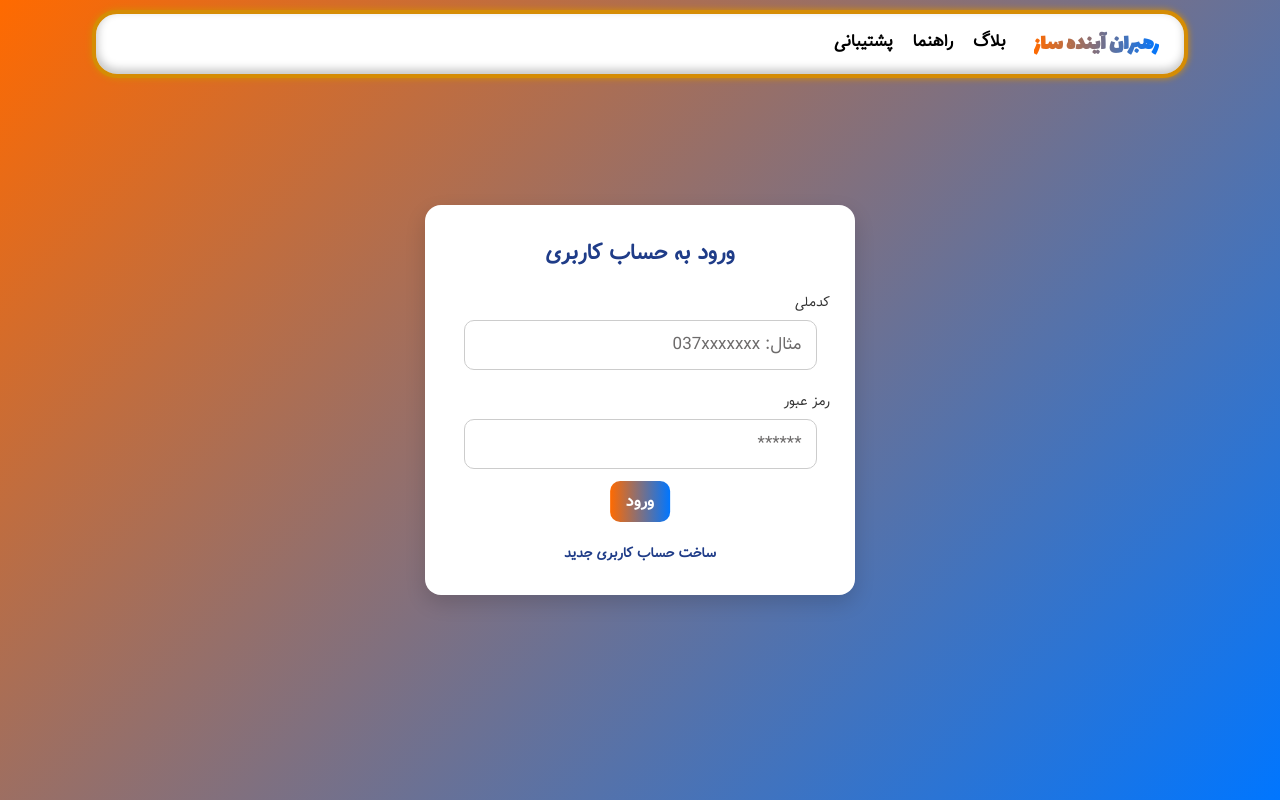
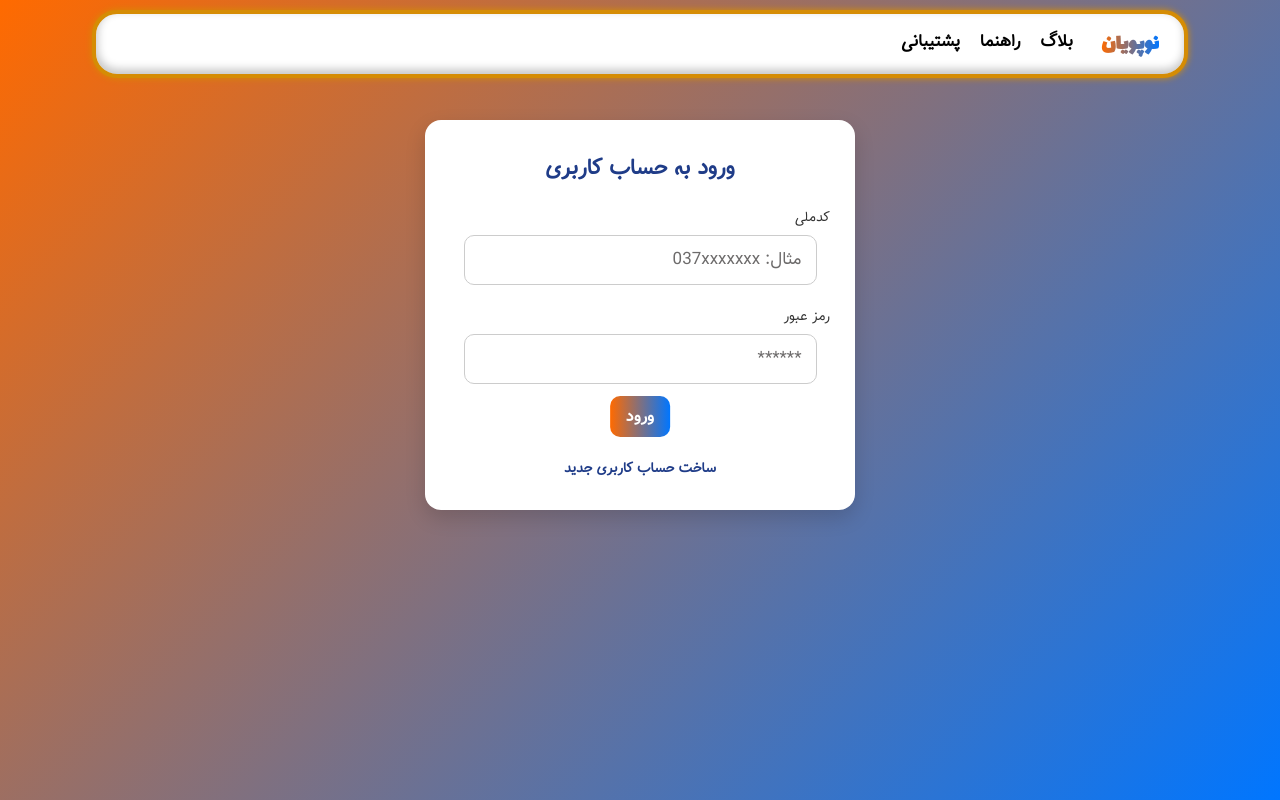
Before and after one commit to amirali5370/Alfa, a Flask app: page /login in a window 1280 px wide. Run offline with Flask 3, Linux system fonts and the light colour scheme; some libraries are stand-ins or nearby versions.

Commit message:
debug the register page and change name to "نوپویان"

```diff
--- a/blueprints/user.py
+++ b/blueprints/user.py
@@ -127,7 +127,7 @@ def robots():
 # ------------- LOGIN AND REGISTER-------------
 #register page
 @app.route("/register", methods = ["POST","GET"],  strict_slashes=False)
-@limiter.limit("3 per hour")
+# @limiter.limit("3 per hour")
 def register():
     if current_user.is_authenticated:
         if next != None:
--- /dev/null
+++ b/static/scripts/user/login.js
@@ -0,0 +1,4 @@
+//set top of login card
+const el = document.querySelector('nav#navbar');
+const heightNav = el.offsetHeight;
+document.querySelector('.login-card').style.marginTop=`${heightNav + 52}px`;
--- a/static/scripts/user/register.js
+++ b/static/scripts/user/register.js
@@ -124,4 +124,4 @@ function fetchCities(province) {
 //set top of login card
 const el = document.querySelector('nav#navbar');
 const heightNav = el.offsetHeight;
-document.querySelector('.login-card').style.top=`${heightNav - 28}px`;
+document.querySelector('.login-card').style.marginTop=`${heightNav + 52}px`;
--- a/static/styles/user/register.css
+++ b/static/styles/user/register.css
@@ -3,7 +3,7 @@
     padding: 0;
     min-height: 100vh;
     display: flex;
-    align-items: center;
+    align-items: baseline;
     justify-content: center;
     background: linear-gradient(135deg, #FF6A00, #0076FF);
     width: 100%;
@@ -19,8 +19,7 @@
     display: flex;
     flex-direction: column;
     gap: 20px;
-
-    position: relative;
+    margin-bottom: 10px;
 }
 
 .login-header {
--- a/templates/404page.html
+++ b/templates/404page.html
@@ -14,7 +14,7 @@
     <div class="content">
       <h1>این محتوا در کلاس ما ثبت نشده!</h1>
       <p class="lead">صفحه‌ای که به دنبال آن بودید یافت نشد یا ممکن است حذف شده باشد.</p>
-      <a href="/" class="btn">بازگشت به رهبران پیشتاز</a>
+      <a href="/" class="btn">بازگشت به نوپویان</a>
     </div>
     <div class="content">
         <div class="num">404</div>
--- a/templates/admin/blog.html
+++ b/templates/admin/blog.html
@@ -1,7 +1,7 @@
 {% extends "admin/panel.html" %}
 {% block head %}
     <meta name="more_of_page" content="{{ csrf_token() }}">
-    <title>رهبران پیشتاز | بلاگ</title>
+    <title>نوپویان | بلاگ</title>
     <link rel="stylesheet" href="{{ url_for('static', filename='styles/user/blog.css') }}">
 {% endblock %}
 {% block body %}
--- a/templates/admin/login.html
+++ b/templates/admin/login.html
@@ -7,7 +7,7 @@
     <meta name="more_of_page" content="{{ csrf_token() }}">
     <meta charset="UTF-8">
     <meta name="viewport" content="width=device-width, initial-scale=1.0">
-    <title>رهبران پیشتاز | ورود</title>
+    <title>نوپویان | ورود</title>
     <meta name="robots" content="noindex, nofollow">
 
 </head>
--- a/templates/admin/single_blog.html
+++ b/templates/admin/single_blog.html
@@ -2,7 +2,7 @@
 {% block head %}
 <meta name="more_of_page" content="{{ csrf_token() }}">
 <link rel="stylesheet" href="{{ url_for('static', filename='styles/user/single_blog.css') }}">
-<title>رهبران پیشتاز | {{news.title | default('ایجاد خبر') }}</title>
+<title>نوپویان | {{news.title | default('ایجاد خبر') }}</title>
 <style>
     .blog_post {
         width: 100% !important;
--- a/templates/main.html
+++ b/templates/main.html
@@ -56,7 +56,7 @@
     <div id="body_co">
         <nav id="navbar">
             <ul id="menu_bar">
-                <a href="{{ url_for('user.home') }}" id="nav_icon">رهبران آینده ساز</a>
+                <a href="{{ url_for('user.home') }}" id="nav_icon">نوپویان</a>
                 <li><a href="{{ url_for('user.blog') }}">بلاگ</a></li>
                 <li><a href="{{ url_for('user.guide') }}">راهنما</a></li>
                 <li><a href="{{ url_for('user.support') }}">پشتیبانی</a></li>
@@ -91,9 +91,9 @@
                 <section class="fot_part">
                     <span class="fo_name_co">
                         <h1>
-                            رهبران آینده ساز
+                            نوپویان
                         </h1>
-                        <h1 class="copy_name">رهبران آینده ساز</h1>
+                        <h1 class="copy_name">نوپویان</h1>
                     </span>
                     <!-- 260 -->
                     <span id="fo_about_us">
--- a/templates/user/blog.html
+++ b/templates/user/blog.html
@@ -2,7 +2,7 @@
 {% block head %}
     <meta name="more_of_page" content="{{ csrf_token() }}">
 
-    <title>رهبران پیشتاز | بلاگ</title>
+    <title>نوپویان | بلاگ</title>
     <meta name="description" content="اخبار، مقالات و منابع آموزشی ویژه دانش‌آموزان و معلمان طرح نو پویان آموزش و پرورش. آخرین مسابقات، دوره‌ها و مطالب علمی را در وبلاگ دنبال کنید.">
     <meta name="robots" content="index, follow">
 
--- a/templates/user/guide.html
+++ b/templates/user/guide.html
@@ -3,7 +3,7 @@
     <meta name="more_of_page" content="{{ csrf_token() }}">
     <link rel="stylesheet" href="{{ url_for('static', filename='styles/user/guide.css') }}">
 
-    <title>رهبران پیشتاز | راهنما</title>
+    <title>نوپویان | راهنما</title>
     <meta name="description" content="راهنمای کامل استفاده از سامانه LMS طرح نو پویان؛ آموزش ورود، راهنما، شرکت در مسابقات، مشاهده دوره‌ها و رفع مشکلات رایج کاربران.">
     <meta name="robots" content="index, follow">
 
--- a/templates/user/login.html
+++ b/templates/user/login.html
@@ -8,7 +8,7 @@
     <meta charset="UTF-8">
     <meta name="viewport" content="width=device-width, initial-scale=1.0">
 
-    <title>رهبران پیشتاز | ورود</title>
+    <title>نوپویان | ورود</title>
     <meta name="description" content="ورود به سامانه LMS نوپویان؛ دسترسی به دوره‌های آموزشی، مسابقات دانش‌آموزی و محتوای ویژه معلمان در طرح آموزش و پرورش.">
     <meta name="robots" content="noindex, nofollow">
 
@@ -17,7 +17,7 @@
     <div id="body_co">
         <nav id="navbar">
             <ul id="menu_bar">
-                <a href="{{ url_for('user.home') }}" id="nav_icon">رهبران آینده ساز</a>
+                <a href="{{ url_for('user.home') }}" id="nav_icon">نوپویان</a>
                 <li><a href="{{ url_for('user.blog') }}">بلاگ</a></li>
                 <li><a href="{{ url_for('user.guide') }}">راهنما</a></li>
                 <li><a href="{{ url_for('user.support') }}">پشتیبانی</a></li>
@@ -51,7 +51,7 @@
     <!-- SweetAlert2 JS -->
     <script src="https://cdn.jsdelivr.net/npm/sweetalert2@11"></script>
     <script src="{{ url_for('static', filename='scripts/main.js') }}"></script>
-    <script src="{{ url_for('static', filename='scripts/user/register.js') }}"></script>
+    <script src="{{ url_for('static', filename='scripts/user/login.js') }}"></script>
 
 
 
--- a/templates/user/part.html
+++ b/templates/user/part.html
@@ -3,7 +3,7 @@
 <head>
     <meta charset="UTF-8">
     <meta name="viewport" content="width=device-width, initial-scale=1.0">
-    <title>نمایش ویدیو | رهبران آینده ساز</title>
+    <title>نمایش ویدیو | نوپویان</title>
     <meta name="robots" content="noindex, nofollow">
     <link rel="stylesheet" href="{{ url_for('static', filename='styles/user/part.css') }}">
 </head>
--- a/templates/user/register.html
+++ b/templates/user/register.html
@@ -11,7 +11,7 @@
     <meta charset="UTF-8">
     <meta name="viewport" content="width=device-width, initial-scale=1.0">
 
-    <title>رهبران پیشتاز | ثبت نام</title>
+    <title>نوپویان | ثبت نام</title>
     <meta name="description" content="ثبت‌نام در سامانه LMS نوپویان؛ ایجاد حساب کاربری برای شرکت در مسابقات، پیگیری دوره‌های آموزشی و استفاده از منابع طرح آموزش و پرورش.">
     <meta name="robots" content="noindex, nofollow">
 
@@ -20,7 +20,7 @@
     <div id="body_co">
         <nav id="navbar">
             <ul id="menu_bar">
-                <a href="{{ url_for('user.home') }}" id="nav_icon">رهبران آینده ساز</a>
+                <a href="{{ url_for('user.home') }}" id="nav_icon">نوپویان</a>
                 <li><a href="{{ url_for('user.blog') }}">بلاگ</a></li>
                 <li><a href="{{ url_for('user.guide') }}">راهنما</a></li>
                 <li><a href="{{ url_for('user.support') }}">پشتیبانی</a></li>
--- a/templates/user/single_blog.html
+++ b/templates/user/single_blog.html
@@ -3,7 +3,7 @@
     <meta name="more_of_page" content="{{ csrf_token() }}">
     <link rel="stylesheet" href="{{ url_for('static', filename='styles/user/single_blog.css') }}">
 
-    <title>رهبران پیشتاز | {{news.title}}</title>
+    <title>نوپویان | {{news.title}}</title>
     <meta name="description" content="{{news.title}} - {{news.description or '' }}">
 
 {% endblock %}
--- a/templates/user/support.html
+++ b/templates/user/support.html
@@ -4,7 +4,7 @@
     <link rel="stylesheet" href="{{ url_for('static', filename='styles/user/support.css') }}">
     <link href="https://cdn.jsdelivr.net/npm/sweetalert2@11/dist/sweetalert2.min.css" rel="stylesheet">
 
-    <title>رهبران پیشتاز | پشتیبانی</title>
+    <title>نوپویان | پشتیبانی</title>
     <meta name="description" content="پشتیبانی سامانه LMS نوپویان؛ پاسخ به پرسش‌های رایج، راهنمای فنی، رفع مشکلات ورود و ثبت‌نام و ارتباط با تیم پشتیبانی آموزش و پرورش.">
 
 {% endblock %}
```
